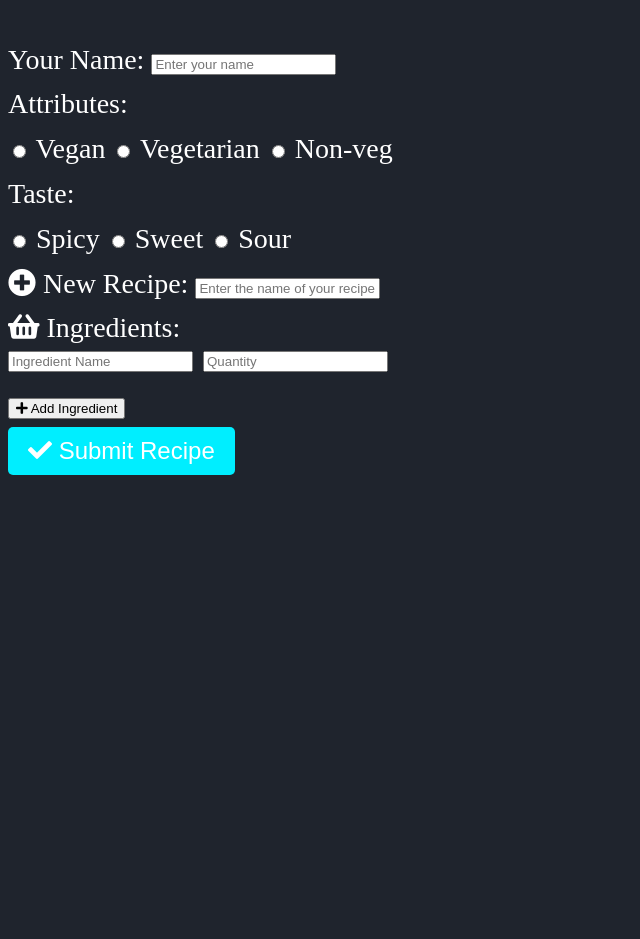
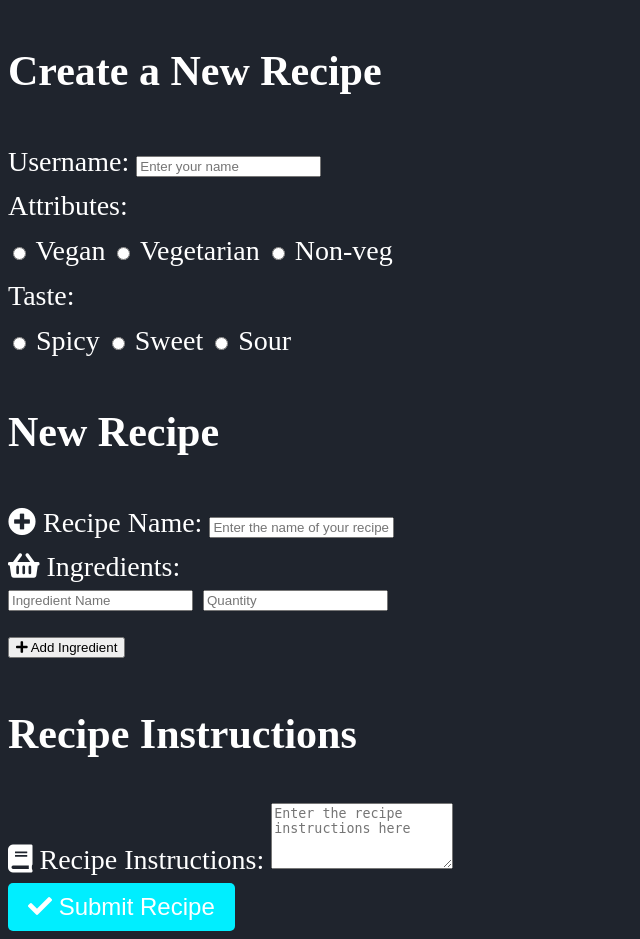
Before and after one commit to SrinijaG2402/cullinaryhub, a Flask app: template src/static/templates/create_post.html in a window 1280 px wide. Shown: the part 127-1066 px from the top of the page, without its empty margins (0-640 px from the left). Before the commit the page ends 602 px from the top, so only its background shows below. Run offline with Flask 3, Linux system fonts and the light colour scheme; the template is opened without the code that fills it, so the values that code supplies are empty.

Commit message:
fixed create_post

```diff
--- a/src/static/templates/create_post.html
+++ b/src/static/templates/create_post.html
@@ -51,10 +51,15 @@
         <h1><i class="fas fa-utensils"></i> Create a New Recipe</h1>
     </header>
     <main>
-        <form id="recipeForm" onsubmit="post_data()">
+        <form id="recipeForm" action="submit_recipe.php" method="post" enctype="multipart/form-data">
+            <!-- Heading: Create a New Recipe -->
+            <div class="form-group">
+                <h2>Create a New Recipe</h2>
+            </div>
+
             <!-- User name input -->
             <div class="form-group">
-                <label for="userName">Your Name:</label>
+                <label for="userName">Username:</label>
                 <input type="text" id="userName" name="userName" placeholder="Enter your name" required>
             </div>
 
@@ -80,11 +85,16 @@
                 <label for="sour">Sour</label>
             </div>
 
-            <!-- Recipe 1 -->
+            <!-- Heading: New Recipe -->
+            <div class="form-group">
+                <h2>New Recipe</h2>
+            </div>
+
+            <!-- Recipe Name input -->
             <div class="form-group">
                 <label for="newRecipe1">
                     <!-- Icon for new recipe -->
-                    <i class="fas fa-plus-circle"></i> New Recipe:
+                    <i class="fas fa-plus-circle"></i> Recipe Name:
                 </label>
                 <input type="text" id="newRecipe1" name="newRecipe1" placeholder="Enter the name of your recipe" required>
             </div>
@@ -103,6 +113,19 @@
                     </div>
                 </div>
                 <button type="button" class="addIngredientBtn"><i class="fas fa-plus"></i> Add Ingredient</button>
+            </div>
+
+            <!-- Heading: Recipe Instructions -->
+            <div class="form-group">
+                <h2>Recipe Instructions</h2>
+            </div>
+
+            <!-- Recipe Instructions text area -->
+            <div class="form-group">
+                <label for="recipeInstructions">
+                    <i class="fas fa-book"></i> Recipe Instructions:
+                </label>
+                <textarea id="recipeInstructions" name="recipeInstructions" placeholder="Enter the recipe instructions here" rows="4" required></textarea>
             </div>
 
             <!-- Submit button -->
@@ -141,37 +164,5 @@
             });
         });
     </script>
-    <script>
-        // Function to post data to the server
-        function post_data() {
-            // Get the form element
-            var form = document.getElementById('recipeForm');
-
-            // Create a new FormData object
-            var formData = new FormData(form);
-
-            // Get the ingredients
-            var ingredients = document.querySelectorAll('.ingredient');
-            var ingredientsArray = [];
-            ingredients.forEach(function(ingredient) {
-                var name = ingredient.querySelector('.ingredient-name').value;
-                var quantity = ingredient.querySelector('.ingredient-quantity').value;
-                ingredientsArray.push({name: name, quantity: quantity});
-            });
-
-            // Add the ingredients to the form data
-            formData.append('ingredients', JSON.stringify(ingredientsArray));
-
-            // Send the data to the server
-            fetch("/", {
-                method: "POST",
-                body: JSON.stringify(formData),
-                headers: {
-                    "Content-Type": "application/json"
-                }
-            });
-        }
-    </script>
 </body>
-
 </html>
--- a/src/static/templates/mainpageindex.html
+++ b/src/static/templates/mainpageindex.html
@@ -55,7 +55,7 @@
                 <p>View recipes from all around the world.
 
                 </p>
-                <a href="create_post/create_post.html" class="btn" target="_blank">Create Recipe</a>
+                <a href="create_post.html" class="btn" target="_blank">Create Recipe</a>
                 <a href="viewpost/view_post.html" class="btn" target="_blank">View Recipes</a>
             </div>
 
```
